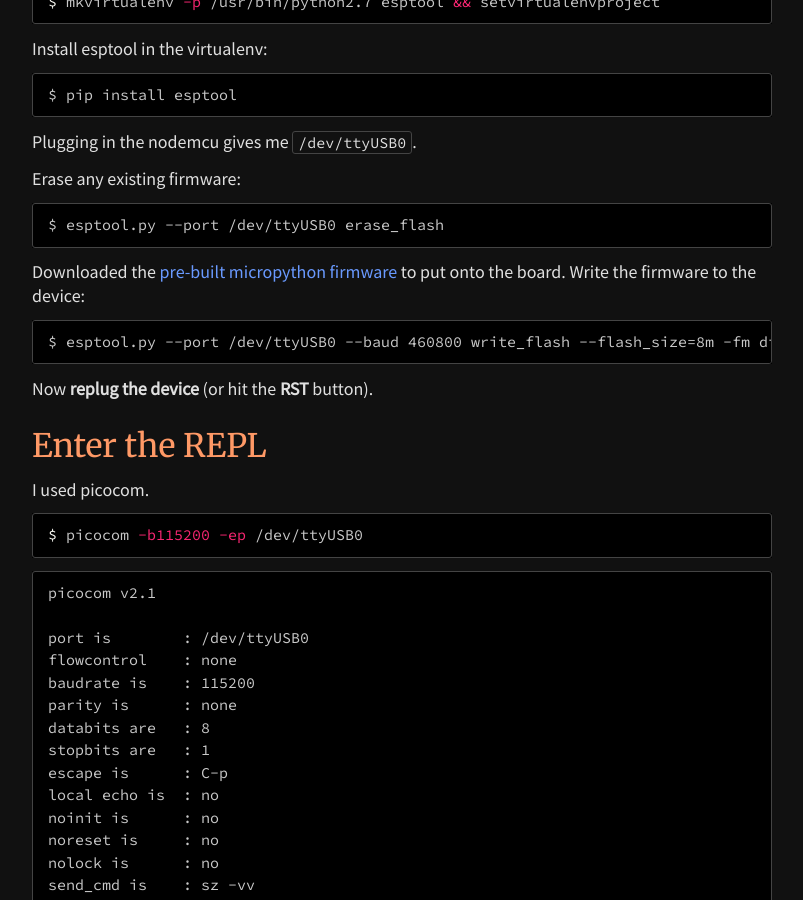
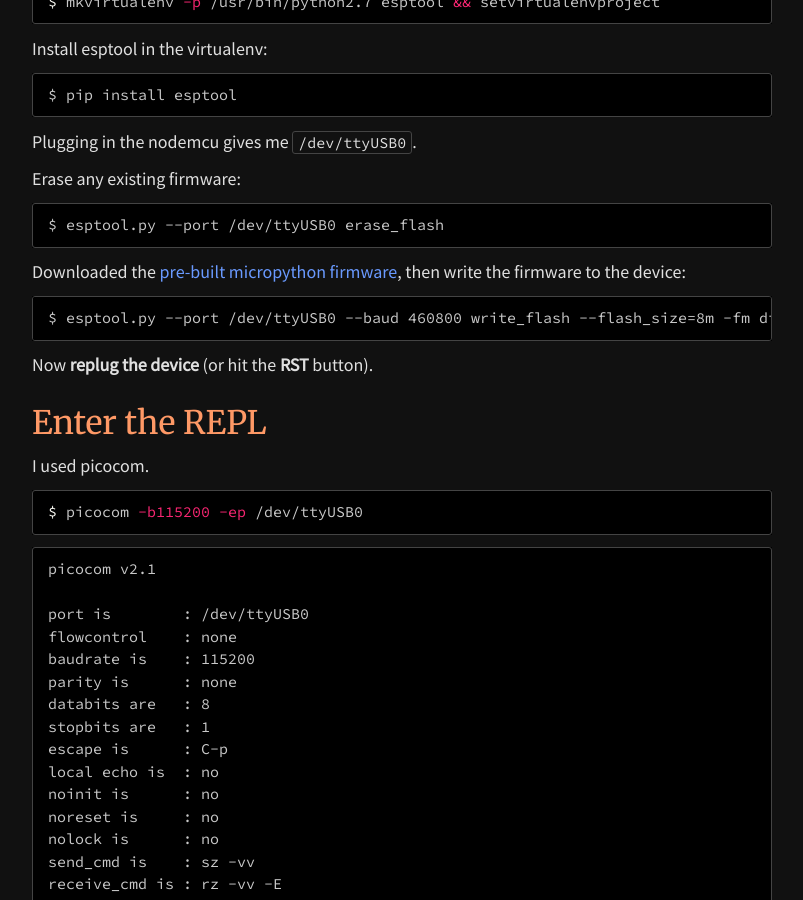
Before and after one commit to explodinglabs/explodinglabs.github.io, a Jekyll site: the page built from _posts/2016-09-01-first-steps-with-micropython.markdown, in a window 1280 px wide and 900 px high, scrolled down 756 px. Shown: the whole window, without its empty margins (238-1041 px from the left). Built offline with Jekyll 4.4.1, drawn with Linux system fonts in a browser that asks for light colours; comment, search, counter and statistics services are not loaded.

Commit message:
Adjust 'first steps w micro' doc

````diff
--- a/_posts/2016-09-01-first-steps-with-micropython.markdown
+++ b/_posts/2016-09-01-first-steps-with-micropython.markdown
@@ -34,8 +34,9 @@
 $ esptool.py --port /dev/ttyUSB0 erase_flash
 ```
 
-Downloaded the [pre-built micropython firmware](http://micropython.org/download/)
-to put onto the board. Write the firmware to the device:
+Downloaded the [pre-built micropython
+firmware](http://micropython.org/download/), then write the firmware to the
+device:
 
 ```
 $ esptool.py --port /dev/ttyUSB0 --baud 460800 write_flash --flash_size=8m -fm dio 0 esp8266-20160809-v1.8.3.bin
````
